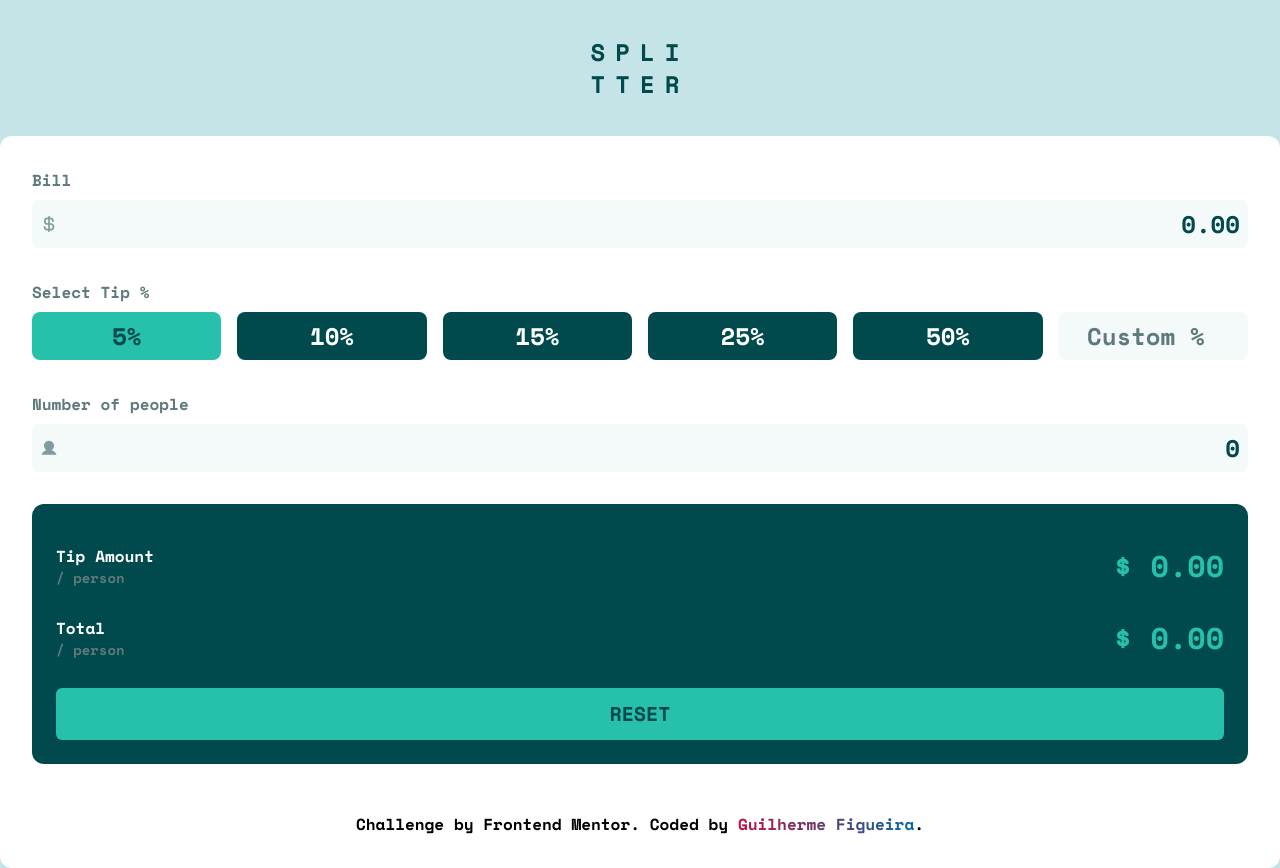
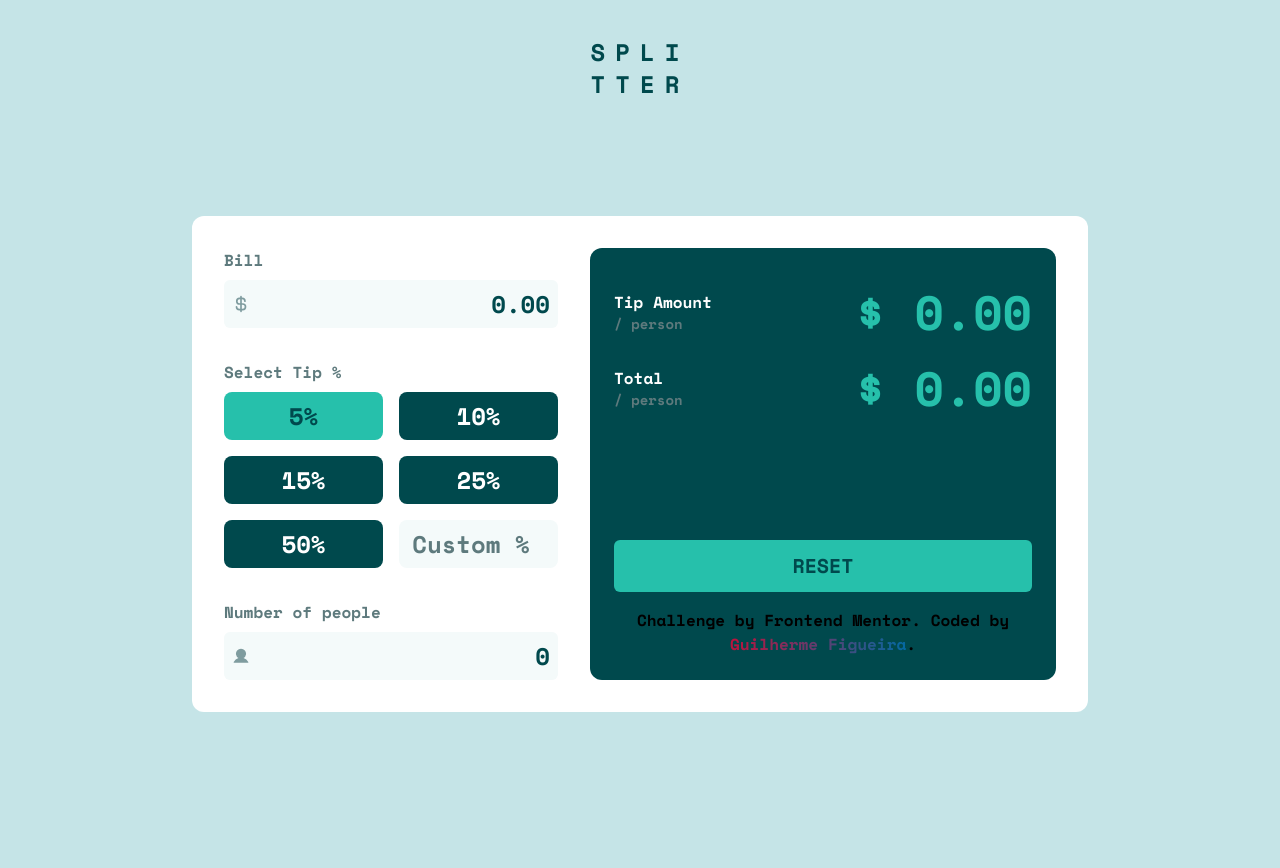
Before and after one commit to GuilhermeFigueira/tip-calculator, a React (Vite) app: page / in a window 1280 px wide. After the commit the page ends 800 px from the top, so only its background shows below. Built offline with nearby package versions, Linux system fonts and the light colour scheme.

Commit message:
agora sim finalizado

```diff
--- a/src/App.tsx
+++ b/src/App.tsx
@@ -9,6 +9,8 @@ function App() {
 		watch,
 		control,
 		trigger,
+		reset,
+		handleSubmit,
 		formState: { errors },
 	} = useForm({
 		defaultValues: {
@@ -16,6 +18,9 @@ function App() {
 			people: 0,
 		},
 	});
+	const sendForm = (data: any) => {
+		console.log(data);
+	};
 	const [percentage, setPercentage] = useState("5");
 
 	let tipAmount =
@@ -32,9 +37,12 @@ function App() {
 				<br />
 				TTER
 			</h1>
-			<form action="">
-				<main className="grid grid-flow-row">
-					<div className="grid grid-flow-row gap-8">
+			<form
+				onSubmit={handleSubmit(sendForm)}
+				className="flex items-start justify-center md:pt-20"
+			>
+				<main className="grid grid-flow-row md:grid-flow-col md:max-w-[56rem]">
+					<div className="grid grid-flow-row  gap-8">
 						<div>
 							<div className="flex flex-row justify-between">
 								<h2>Bill</h2>
@@ -182,7 +190,8 @@ function App() {
 							</div>
 						</div>
 					</div>
-					<div className="bg-cyan-very_dark p-6 pt-10  rounded-xl flex flex-col gap-7">
+					<div className="bg-cyan-very_dark p-6 pt-10  rounded-xl flex flex-col gap-7 justify-between">
+						<div className="flex flex-col gap-7">
 							<div className="money">
 								<div className="title">
 									<h3>Tip Amount</h3>
@@ -210,11 +219,15 @@ function App() {
 										: total
 								}`}</span>
 							</div>
-						<button className="bg-cyan-strong text-cyan-very_dark w-full rounded-md p-3 text-xl hover:bg-[#9fe8df]">
+						</div>
+						<div>
+							<button
+								onClick={() => reset()}
+								type="reset"
+								className="bg-cyan-strong text-cyan-very_dark w-full rounded-md p-3 text-xl hover:bg-[#9fe8df]"
+							>
 								RESET
 							</button>
-					</div>
-
 							<div className="text-center pt-4">
 								Challenge by{" "}
 								<a
@@ -233,6 +246,8 @@ function App() {
 								</a>
 								.
 							</div>
+						</div>
+					</div>
 				</main>
 			</form>
 		</div>
--- a/src/styles/main.css
+++ b/src/styles/main.css
@@ -39,7 +39,7 @@ h4 {
 	@apply text-cyan-dark text-sm;
 }
 .money span {
-	@apply text-cyan-strong text-3xl;
+	@apply text-cyan-strong text-3xl md:text-5xl;
 }
 .ToggleGroup {
 	@apply grid grid-cols-[repeat(auto-fit,_minmax(8rem,_1fr))] gap-4 mt-2 transition-all;
```
Lines whose indentation alone changed are shown as unchanged.
